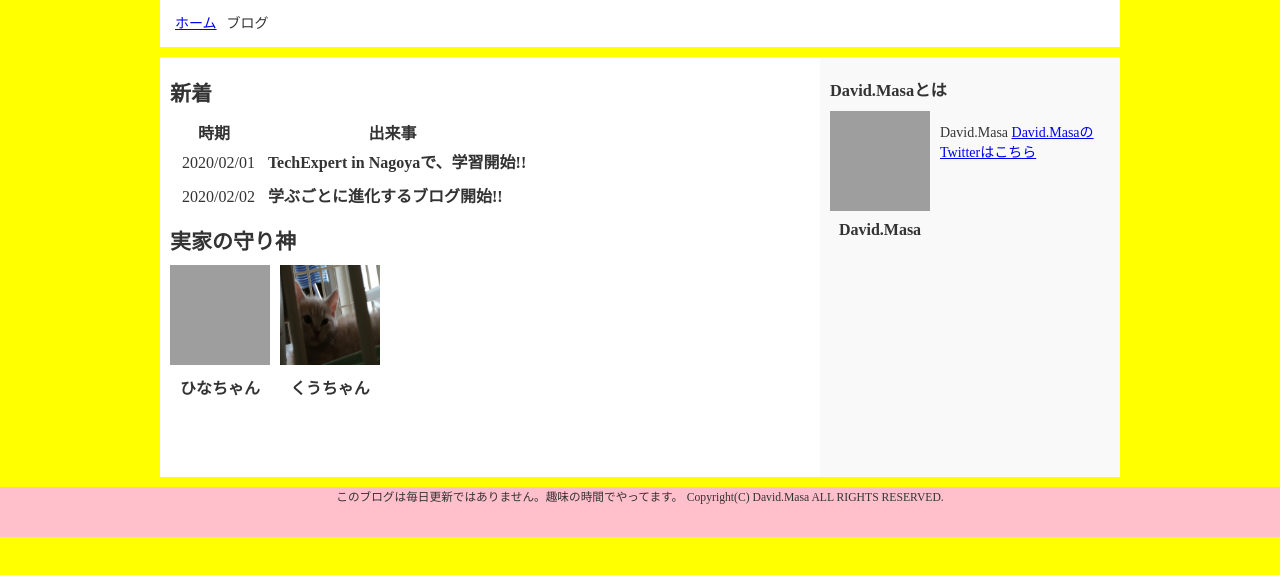
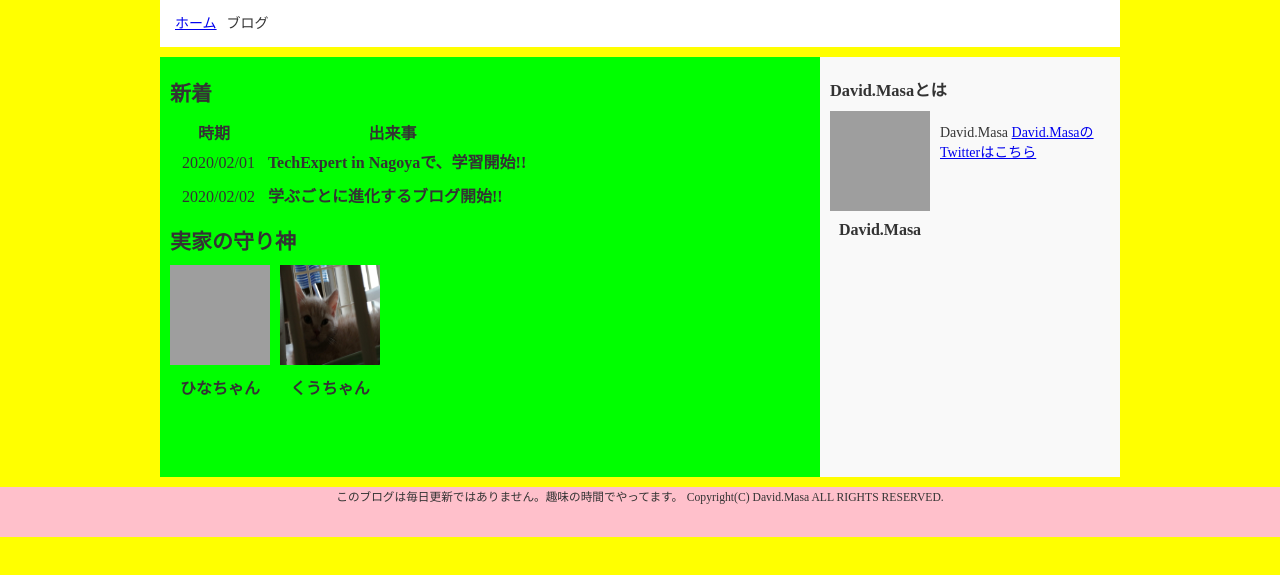
Before and after one commit to david-masa/david-masa.github.io, a plain HTML site: page index.html in a window 1280 px wide. Shown: the part 115-690 px from the top of the page. Drawn offline with Linux system fonts and the light colour scheme; grey boxes are pictures that could not be loaded.

Commit message:
Update stylesheet.css

```diff
--- a/stylesheet.css
+++ b/stylesheet.css
@@ -35,7 +35,7 @@ padding: 15px;
 .left-content{
   height: 400px;
   width: 640px;
-  background-color: #ffffff;
+  background-color: lime;
   float: left;
   padding: 10px;
 }
```
